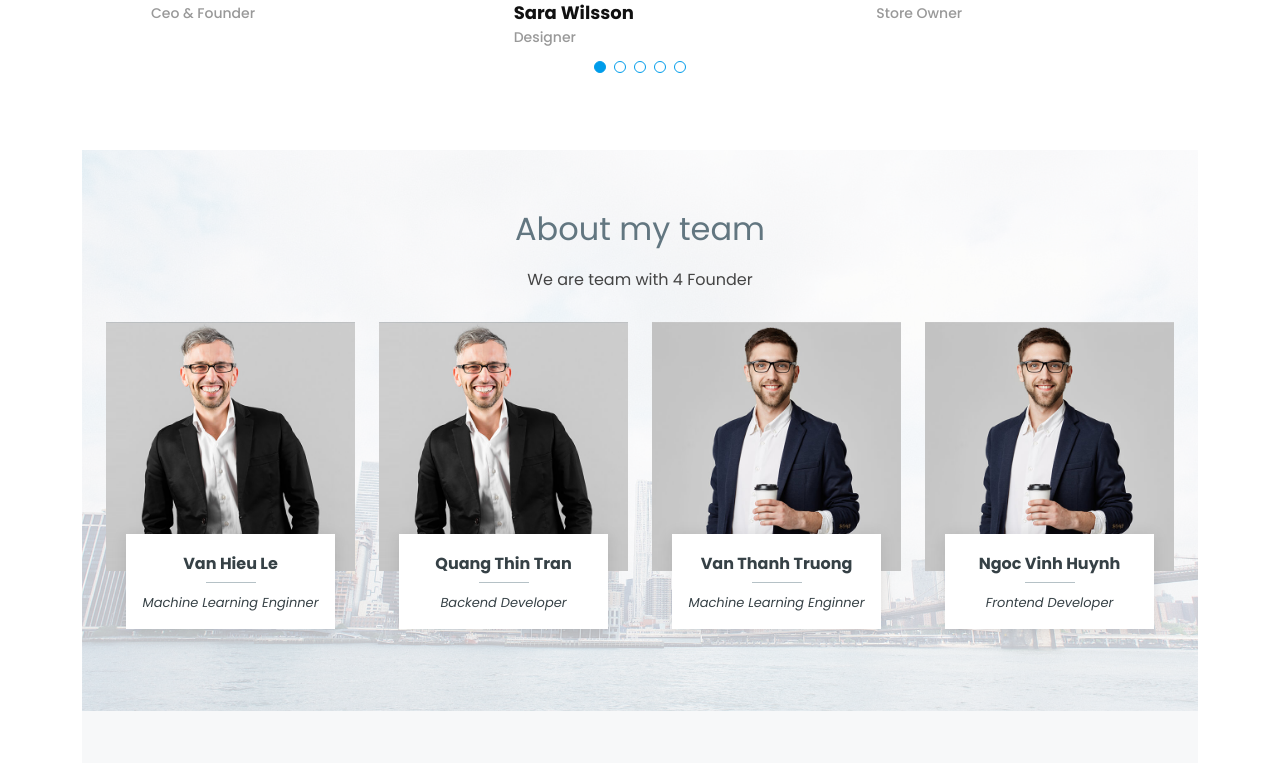
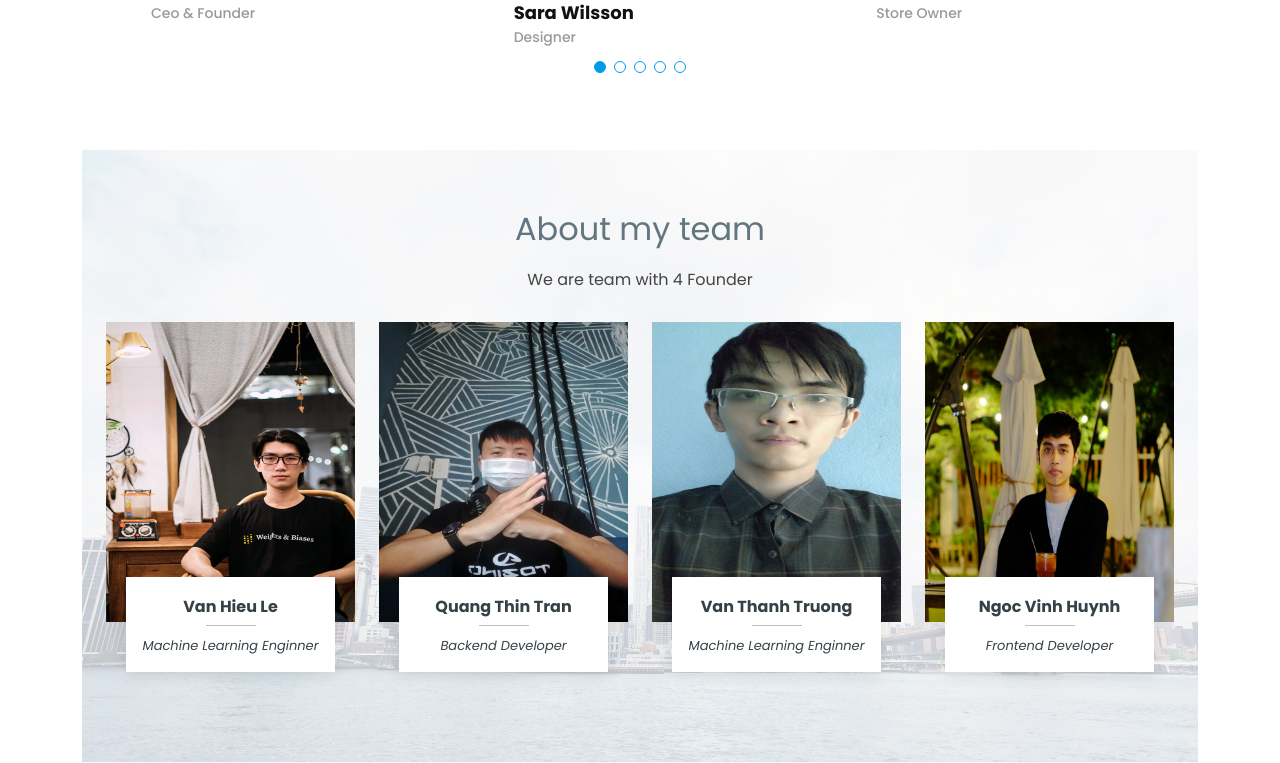
Before and after one commit to vinhhuynh1000/genesis-image, a Django app: page / in a window 1280 px wide. Shown: the part 3059-3822 px from the top of the page. Run offline with Django 3.2, Linux system fonts and the light colour scheme; some libraries are stand-ins or nearby versions.

Commit message:
edit-size-image

```diff
--- a/requirements.txt
+++ b/requirements.txt
@@ -3,3 +3,4 @@ Pillow==8.3.1
 python-dotenv==0.19.0
 social-auth-app-django==5.0.0
 django-countries
+django-utils-six
--- a/users/templates/users/home.html
+++ b/users/templates/users/home.html
@@ -89,7 +89,7 @@
             <div class="tab-content">
               <div class="tab-pane active show" id="tab-1">
                 <figure>
-                  <img src="{% static 'users/assets/img/features-1.png' %}" alt="" class="img-fluid">
+                  <img src="{% static 'users/assets/img/features-1.png' %}" alt="" class="img-fluid" >
                 </figure>
               </div>
               <div class="tab-pane" id="tab-2">
@@ -260,7 +260,7 @@
 
           <div class="col-lg-3 col-md-6">
             <div class="member" data-aos="zoom-in">
-              <div class="pic"><img src="{% static 'users/assets/img/team/team-1.jpg' %}" class="img-fluid" alt=""></div>
+              <div class="pic"><img src="{% static 'users/assets/img/team/hieu.jpg' %}" class="img-fluid" alt="" style="width:290px;height:300px;"></div>
               <div class="member-info">
                 <h4>Van Hieu Le</h4>
                 <span>Machine Learning Enginner</span>
@@ -276,7 +276,7 @@
 
           <div class="col-lg-3 col-md-6">
             <div class="member" data-aos="zoom-in" data-aos-delay="100">
-              <div class="pic"><img src="{% static 'users/assets/img/team/team-1.jpg' %}" class="img-fluid" alt=""></div>
+              <div class="pic"><img src="{% static 'users/assets/img/team/thin.jpg' %}" class="img-fluid" alt=""style="width:290px;height:300px;"></div>
               <div class="member-info">
                 <h4>Quang Thin Tran</h4>
                 <span>Backend Developer</span>
@@ -292,7 +292,7 @@
 
           <div class="col-lg-3 col-md-6">
             <div class="member" data-aos="zoom-in" data-aos-delay="200">
-              <div class="pic"><img src="{% static 'users/assets/img/team/team-3.jpg' %}" class="img-fluid" alt=""></div>
+              <div class="pic"><img src="{% static 'users/assets/img/team/thanh.jpg' %}" class="img-fluid" alt=""style="width:290px;height:300px;"></div>
               <div class="member-info">
                 <h4>Van Thanh Truong</h4>
                 <span>Machine Learning Enginner</span>
@@ -308,7 +308,7 @@
 
           <div class="col-lg-3 col-md-6">
             <div class="member" data-aos="zoom-in" data-aos-delay="200">
-              <div class="pic"><img src="{% static 'users/assets/img/team/team-3.jpg' %}" class="img-fluid" alt=""></div>
+              <div class="pic"><img src="{% static 'users/assets/img/team/vinh.jpg' %}" class="img-fluid" alt=""style="width:290px;height:300px;"></div>
               <div class="member-info">
                 <h4>Ngoc Vinh Huynh</h4>
                 <span>Frontend Developer</span>
```
Also changed, not shown: db.sqlite3, users/static/users/assets/img/features-1.jpg (added), users/static/users/assets/img/team/hieu.jpg (added), users/static/users/assets/img/team/team-4.jpg (renamed from users/static/users/assets/img/team/team-1.jpg), users/static/users/assets/img/team/thanh.jpg (added), users/static/users/assets/img/team/thin.jpg (added), users/static/users/assets/img/team/vinh.jpg (added).
